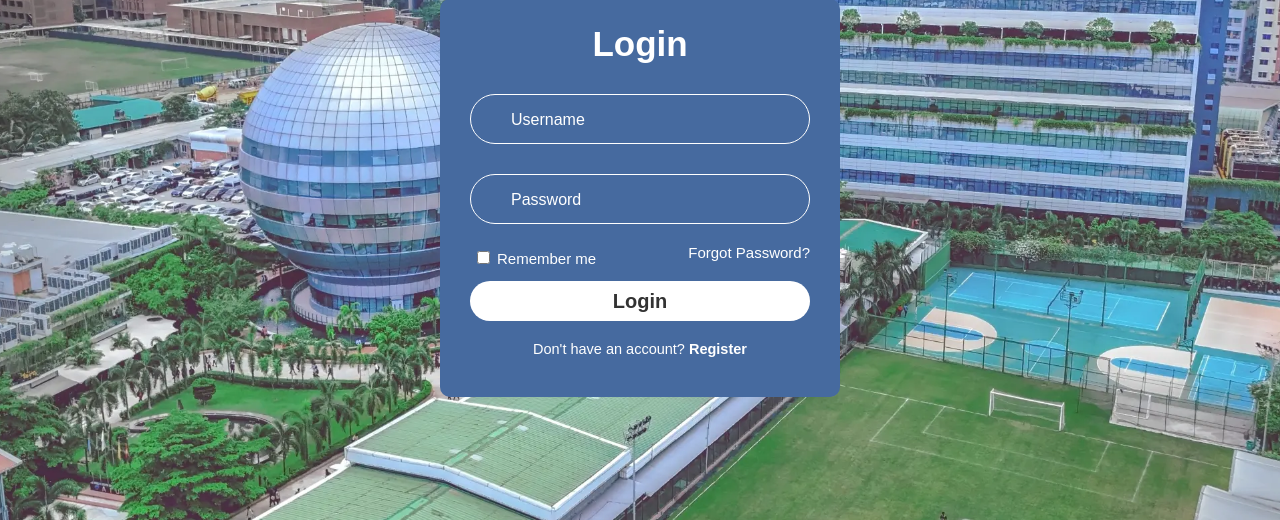
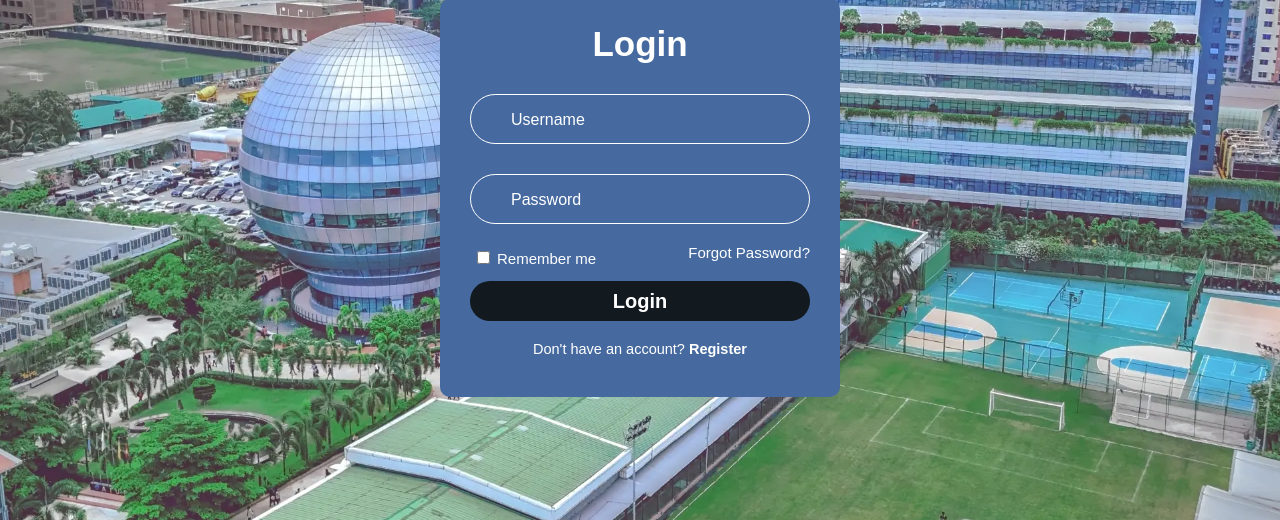
Before and after one commit to Ankon190/WT_Fall-25-26-, a PHP site: page /Login.php in a window 1280 px wide, with the pointer over the restyled element. Shown: the part 202-722 px from the top of the page. Run offline with PHP 8.4, Linux system fonts and the light colour scheme.

Commit message:
hober added to the button

```diff
--- a/Final/LoginStyle.css
+++ b/Final/LoginStyle.css
@@ -81,6 +81,10 @@ body {
     cursor: pointer;
     font-weight: 550;
 }
+.wrapper .btn:hover{
+    background: #12191f;
+    color: white;
+}
 .wrapper .register-link{
     font-size: 14.5px;
     text-align: center;
@@ -95,4 +99,5 @@ body {
 }
 .register-link a:hover{
     text-decoration: underline;
+    transition: all 0.3s ease;
 }
--- a/Final/Registerpage.php
+++ b/Final/Registerpage.php
@@ -3,6 +3,12 @@
 <head>
     <title>Register</title>
     <link rel="stylesheet" href="RegisterPageStyle.css">
+    <style>
+        .wrapper .btn:hover{
+            background: #12191f;
+            color: white;
+        }
+    </style>
 </head>
 <body>
     <div class="wrapper">
```
Also changed, not shown: Final/RegisterPageStyle.css (line endings or trailing spaces).
